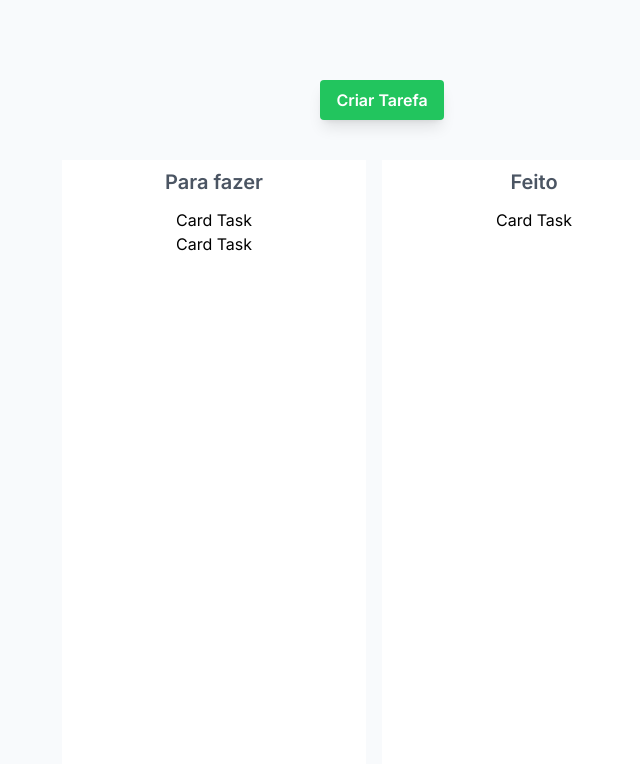
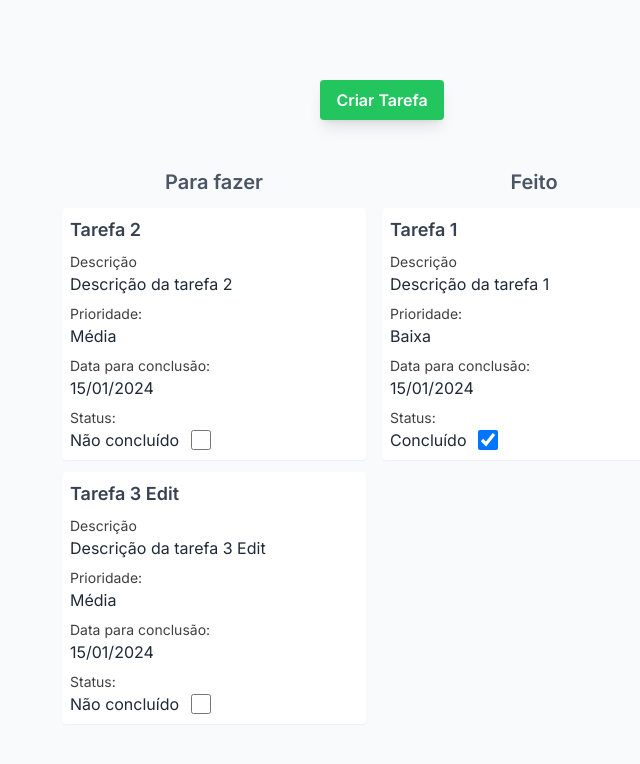
Before and after one commit to wendelsantosd/task-crud-web, a Next.js app: page /task in a window 1280 px wide. Shown: the top 764 px of the page, without its empty margins (258-898 px from the left). Built offline with nearby package versions, Linux system fonts and the light colour scheme.

Commit message:
chore: mock card

```diff
--- a/src/app/task/page.tsx
+++ b/src/app/task/page.tsx
@@ -1,7 +1,8 @@
 import { Card } from "@/components/card/Card"
+import { ITask } from "@/components/card/interface";
 
 export default function Task() {
-  const TASKS = [
+  const TASKS: ITask[] = [
     {
       "id": "16786688-18e4-4ddc-9201-f27a6a2c798b",
       "title": "Tarefa 1",
@@ -34,9 +35,9 @@ export default function Task() {
     }
   ]
 
-  const classToWrapCard = 'flex flex-col items-center w-96 bg-white mr-4 py-2 h-screen';
+  const classToWrapCard = 'flex flex-col items-center w-96 mr-4 py-2 h-screen';
   const classToTitleCard = 'text-xl font-semibold text-gray-600 mb-3';
-  return <div className="flex flex-col items-center bg-slate-50 h-screen w-full overflow-hidden">
+  return <div className="flex flex-col items-center bg-slate-50 h-screen w-full">
     <button className="mt-20 py-2 px-4 bg-green-500 text-white font-semibold rounded shadow-lg hover:bg-green-700 hover:shadow-sm hover:text-opacity-75 transition duration-300 ease-in-out">
       Criar Tarefa
     </button>
@@ -44,14 +45,14 @@ export default function Task() {
       <div className={classToWrapCard}>
         <p className={classToTitleCard}>Para fazer</p>
         {TASKS.map(item => {
-          if (item.status === 'Não concluído') return <Card />
+          if (item.status === 'Não concluído') return <Card task={item} key={item.id}/>
         })}
       </div>
 
       <div className={classToWrapCard}>
         <p className={classToTitleCard}>Feito</p>
         {TASKS.map(item => {
-          if (item.status === 'Concluído') return <Card />
+          if (item.status === 'Concluído') return <Card task={item} key={item.id}/>
         })}
       </div>
     </div>
--- a/src/components/card/Card.tsx
+++ b/src/components/card/Card.tsx
@@ -1,3 +1,31 @@
-export const Card = () => {
-  return <div>Card Task</div>
+import { formatDate } from "@/helpers/format/date";
+import { CardProps } from "./interface"
+
+export const Card = ({ task }: CardProps) => {
+  const classToWrapper = 'mt-2';
+  const classToLabel = 'text-sm text-neutral-700';
+  const classToContent = 'text-gray-800';
+
+  return <div className="py-2 px-2 mb-3 bg-white w-full rounded shadow-sm">
+    <p className="text-lg font-semibold text-gray-700">{task.title}</p>
+    <div className={classToWrapper}>
+      <p className={classToLabel}>Descrição</p>
+      <p className={classToContent}>{task.description}</p>
+    </div>
+    <div className={classToWrapper}>
+      <p className={classToLabel}>Prioridade:</p>
+      <p className={classToContent}>{task.priority}</p>
+    </div>
+    <div className={classToWrapper}>
+      <p className={classToLabel}>Data para conclusão:</p>
+      <p className={classToContent}>{formatDate(task.completionDate)}</p>
+    </div>
+    <div className={classToWrapper}>
+      <p className={classToLabel}>Status:</p>
+      <div className="flex items-center">
+        <p className={classToContent}>{task.status}</p>
+        <input className="ml-3 h-5 w-5" type="checkbox" checked={task.status === 'Concluído'} />
+      </div>
+    </div>
+  </div>
 }
--- /dev/null
+++ b/src/components/card/interface.ts
@@ -0,0 +1,14 @@
+export interface CardProps {
+  task: ITask;
+}
+
+export interface ITask {
+  id: string;
+  title: string;
+  description: string;
+  priority: "Alta" | "Média" | "Baixa";
+  status: "Não concluído" | "Concluído";
+  completionDate: string;
+  createdAt: string;
+  updatedAt: string;
+}
--- /dev/null
+++ b/src/helpers/format/date.ts
@@ -0,0 +1,3 @@
+import { DateProvider } from "@/providers/date";
+
+export const formatDate = (date: string): string => DateProvider.format(date);
--- /dev/null
+++ b/src/providers/date/index.ts
@@ -0,0 +1,9 @@
+import { parseISO, format as DateFNSFormat } from "date-fns";
+
+export class DateProvider {
+  public static format(date: string) {
+    const parseDate = parseISO(date);
+
+    return DateFNSFormat(parseDate, "dd/MM/yyyy");
+  }
+}
```
Also changed, not shown: package.json (+7 -5 lines), 1 other file (tests, documents, lock files or other folders).
